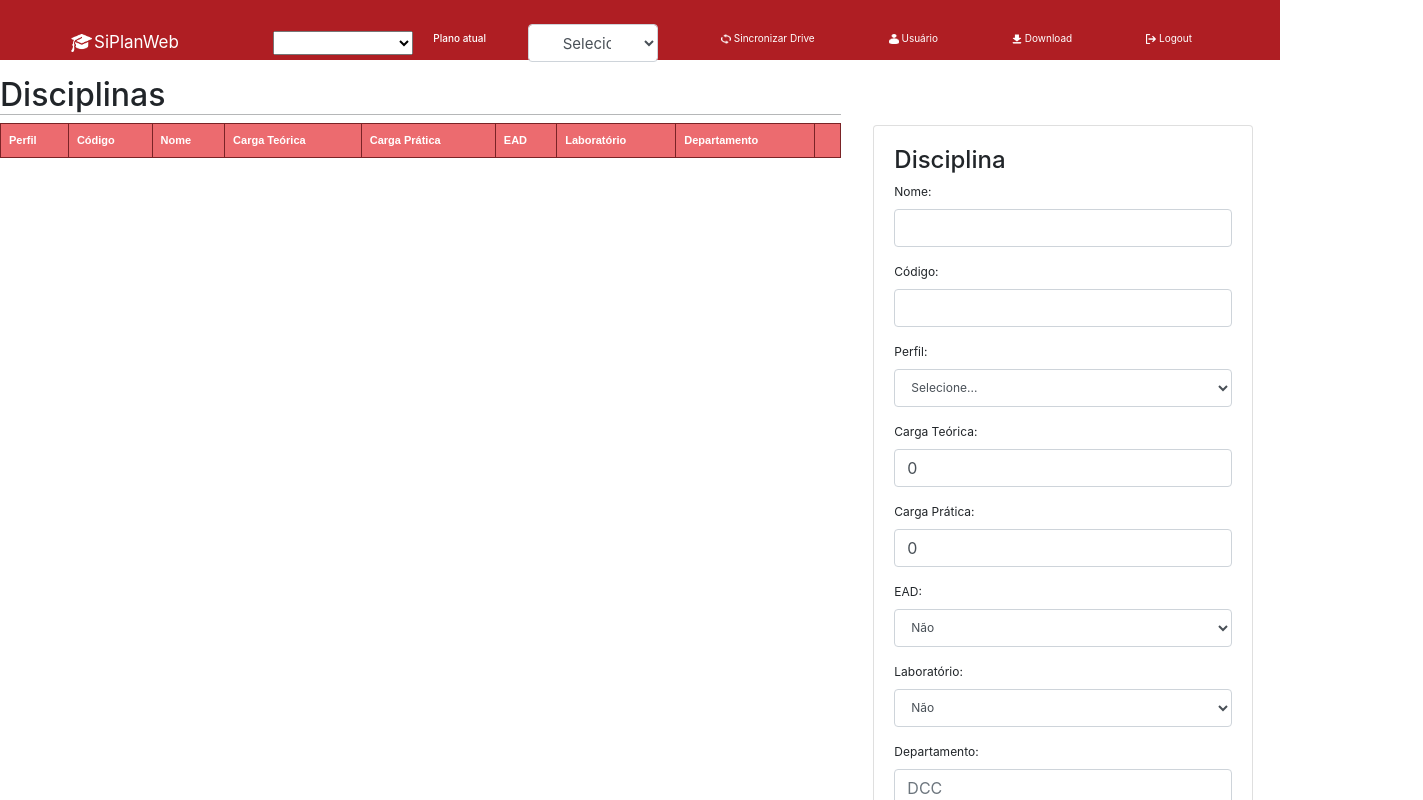
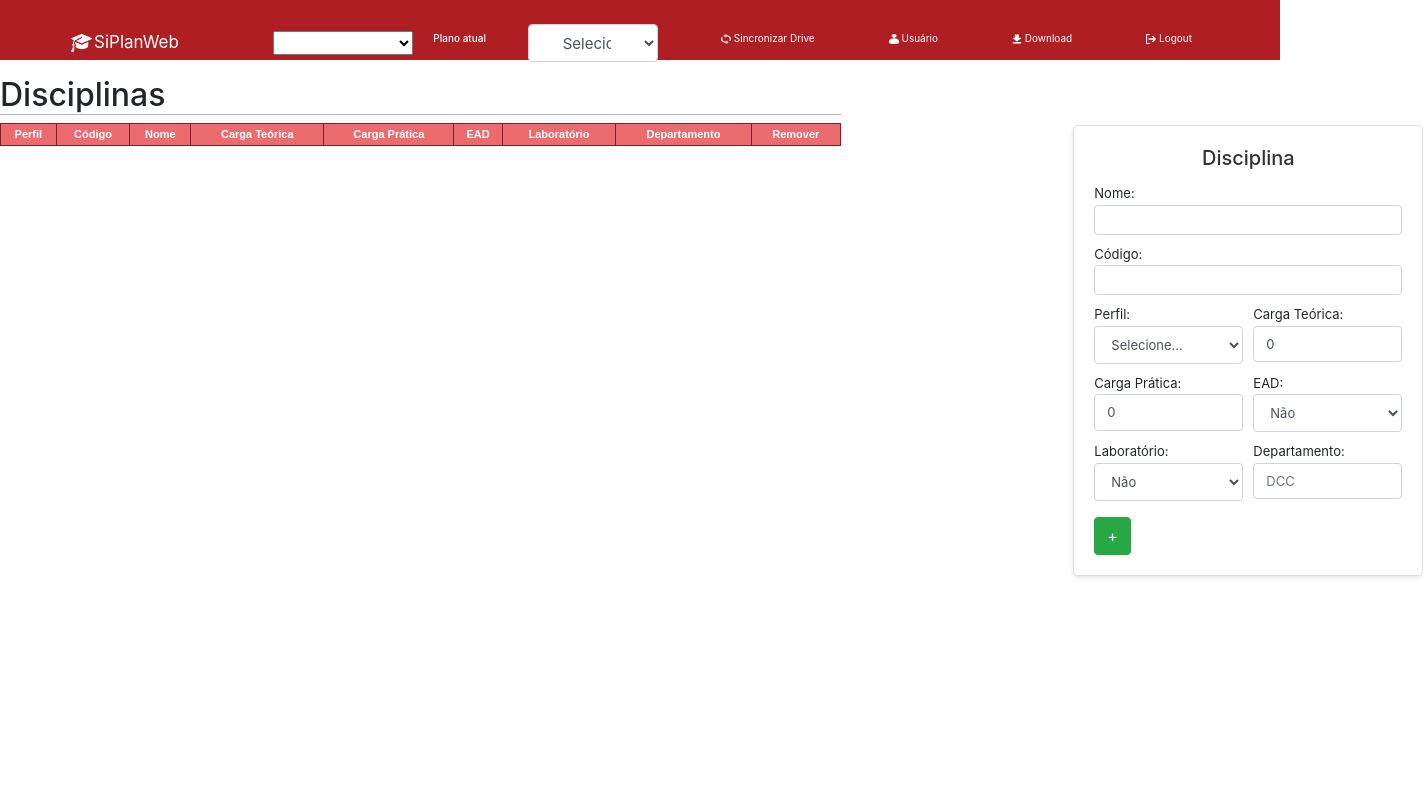
Before and after one commit to taissaxl/SiPlanWeb---Pratica, a Vue app: page /#/disciplinas in a window 1280 px wide. Shown: the top 800 px of the page, 1423 px wide, since content can reach past the window. Built offline with nearby package versions, Linux system fonts and the light colour scheme; what vue2-filters would draw is missing.

Commit message:
Refatora tabela

```diff
--- a/src/components/AppTable.vue
+++ b/src/components/AppTable.vue
@@ -5,7 +5,7 @@
         <!-- Tabela de disciplinas adicionadas -->
         <div class="mt-3" style="width: 841px; height: 871px;">
           <h2 style="border-bottom: 1px solid #21252954;">Disciplinas</h2>
-          <table class="table table-striped">
+          <table class="table table-bordered table-striped">
             <thead>
               <tr style="background-color: #ec6b6f; color: white;">
                 <th>Perfil</th>
@@ -16,20 +16,22 @@
                 <th>EAD</th>
                 <th>Laboratório</th>
                 <th>Departamento</th>
-                <th></th> <!-- Coluna vazia para o botão de remover -->
+                <th>Remover</th>
               </tr>
             </thead>
             <tbody>
               <tr v-for="(disciplina, index) in disciplinas" :key="index" style="height: 40px;">
+                <td>{{ disciplina.perfil }}</td>
+                <td>{{ disciplina.codigo }}</td>
                 <td>{{ disciplina.nome }}</td>
-                <td>{{ disciplina.codigo }}</td>
-                <td>{{ disciplina.perfil }}</td>
                 <td>{{ disciplina.cargaTeorica }}</td>
                 <td>{{ disciplina.cargaPratica }}</td>
                 <td>{{ disciplina.ead }}</td>
                 <td>{{ disciplina.laboratorio }}</td>
                 <td>{{ disciplina.departamento }}</td>
-                <td><button @click="removerDisciplina(index)" class="btn btn-danger"><i class="fas fa-times"></i></button></td>
+                <td>
+                  <button @click="confirmarRemocao(index)" class="btn btn-danger"><img src="./../assets/icone-fermer-et-x-gris.png" alt="Remove Button" style="width: 20px; height: 20px;"></button>
+                </td>
               </tr>
             </tbody>
           </table>
@@ -37,9 +39,9 @@
       </div>
       <div class="col-md-4">
         <!-- Card para preenchimento de disciplinas -->
-        <div class="card" style="width: 380px; height: 750px; margin-top: 65px;">
+        <div class="card card-disciplinas">
           <div class="card-body">
-            <h4>Disciplina</h4>
+            <h4 class="card-title">Disciplina</h4>
             <div class="form-group">
               <label for="nome">Nome:</label>
               <input v-model="novaDisciplina.nome" type="text" class="form-control" id="nome">
@@ -48,10 +50,11 @@
               <label for="codigo">Código:</label>
               <input v-model="novaDisciplina.codigo" type="text" class="form-control" id="codigo">
             </div>
-            <div class="form-group">
+            <div class="form-row">
+              <div class="form-group col-md-6">
                 <label for="perfil">Perfil:</label>
                 <select v-model="novaDisciplina.perfil" class="form-control" id="perfil">
-                <option selected >Selecione...</option>
+                  <option selected>Selecione...</option>
                   <option value="Arq/So">Arq/So</option>
                   <option value="Avançado">Avançado</option>
                   <option value="Banco de Dados">Banco de Dados</option>
@@ -72,35 +75,50 @@
                   <option value="Teste">Teste</option>
                 </select>
               </div>
-            <div class="form-group">
+              <div class="form-group col-md-6">
                 <label for="cargaTeorica">Carga Teórica:</label>
                 <input v-model="novaDisciplina.cargaTeorica" type="number" class="form-control" id="cargaTeorica" placeholder="0">
               </div>
-            <div class="form-group">
+            </div>
+            <div class="form-row">
+              <div class="form-group col-md-6">
                 <label for="cargaPratica">Carga Prática:</label>
                 <input v-model="novaDisciplina.cargaPratica" type="number" class="form-control" id="cargaPratica" placeholder="0">
               </div>
-            <div class="form-group">
+              <div class="form-group col-md-6">
                 <label for="ead">EAD:</label>
                 <select v-model="novaDisciplina.ead" class="form-control" id="ead">
                   <option value="Sim">Sim</option>
                   <option value="Não">Não</option>
                 </select>
               </div>
-            <div class="form-group">
+            </div>
+            <div class="form-row">
+              <div class="form-group col-md-6">
                 <label for="laboratorio">Laboratório:</label>
                 <select v-model="novaDisciplina.laboratorio" class="form-control" id="laboratorio">
                   <option value="Sim">Sim</option>
                   <option value="Não">Não</option>
                 </select>
               </div>
-            <div class="form-group">
+              <div class="form-group col-md-6">
                 <label for="departamento">Departamento:</label>
                 <input v-model="novaDisciplina.departamento" type="text" class="form-control" id="departamento" placeholder="DCC">
               </div>
-            <button @click="adicionarDisciplina" class="btn btn-success"><i class="fas fa-plus"></i>Adicionar</button>
-            <div v-if="mensagemErro" class="alert alert-danger mt-3">{{ mensagemErro }}</div>
             </div>
+            <button @click="adicionarDisciplina" class="btn btn-success"><i class="fas fa-plus"></i>+</button>
+          </div>
+        </div>
+      </div>
+    </div>
+    <!-- Modal de confirmação de remoção -->
+    <div v-if="showModal" class="modal-overlay">
+      <div class="modal-content">
+        <h5>Confirmar Remoção</h5>
+        <p>Deseja remover a disciplina?</p>
+        <div class="modal-buttons">
+          <button class="btn btn-success" @click="removerDisciplinaConfirmado">Sim</button>
+          <button class="btn btn-danger" @click="cancelarRemocao">Não</button>
         </div>
       </div>
     </div>
@@ -122,7 +140,9 @@ export default {
         departamento: ''
       },
       disciplinas: [],
-      mensagemErro: ''
+      mensagemErro: '',
+      showModal: false,
+      indexRemocao: null
     };
   },
   methods: {
@@ -132,16 +152,14 @@ export default {
         this.novaDisciplina.nome &&
         this.novaDisciplina.codigo &&
         this.novaDisciplina.perfil !== 'Selecione...' &&
-        this.novaDisciplina.cargaTeorica !== 0 &&
-        this.novaDisciplina.cargaPratica !== 0 &&
+        this.novaDisciplina.cargaTeorica >= 0 &&
+        this.novaDisciplina.cargaPratica >= 0 &&
         this.novaDisciplina.departamento
       ) {
-        // Verifica se já existe uma disciplina com os mesmos dados
+        // Verifica se já existe uma disciplina com o mesmo código
         const duplicada = this.disciplinas.some(
           disciplina =>
-            disciplina.nome === this.novaDisciplina.nome &&
-            disciplina.codigo === this.novaDisciplina.codigo &&
-            disciplina.perfil === this.novaDisciplina.perfil
+            disciplina.codigo === this.novaDisciplina.codigo
         );
 
         if (!duplicada) {
@@ -159,14 +177,19 @@ export default {
               'As cargas teórica e prática devem ser números.';
           }
         } else {
-          this.mensagemErro = 'Já existe uma disciplina com os mesmos dados.';
+          this.mensagemErro = 'Já existe uma disciplina com o mesmo código.';
         }
       } else {
         this.mensagemErro = 'Preencha todos os campos obrigatórios.';
       }
     },
-    removerDisciplina(index) {
-      this.disciplinas.splice(index, 1);
+    confirmarRemocao(index) {
+      this.indexRemocao = index;
+      this.showModal = true;
+    },
+    removerDisciplina() {
+      this.disciplinas.splice(this.indexRemocao, 1);
+      this.showModal = false;
     },
     limparCampos() {
       this.novaDisciplina.nome = '';
@@ -177,6 +200,16 @@ export default {
       this.novaDisciplina.ead = 'Não';
       this.novaDisciplina.laboratorio = 'Não';
       this.novaDisciplina.departamento = '';
+    },
+    cancelarRemocao() {
+      this.showModal = false;
+      this.indexRemocao = null;
+    },
+    removerDisciplinaConfirmado() {
+      if (this.indexRemocao !== null) {
+        this.removerDisciplina(this.indexRemocao);
+      }
+      this.cancelarRemocao();
     }
   }
 };
@@ -193,8 +226,8 @@ export default {
 }
 
 .table th, .table td {
-  padding: 8px;
-  text-align: left;
+  padding: 2px;
+  text-align: center;
   border-bottom: 1px solid #ddd;
 }
 
@@ -205,26 +238,90 @@ export default {
 
 /* Estilos para os botões de remover */
 .btn-danger {
-  height: 5px;
-  width: 5px;
-  color: #fff;
-  background-color: #dc3545;
-  border-color: #dc3545;
+  padding: 0;
+  background-color: transparent;
+  border: none;
 }
 
-.btn-danger:hover {
-  color: #fff;
-  background-color: #c82333;
-  border-color: #bd2130;
+.btn:hover {
+  color: #7a2326;
 }
 
-/* Estilos para os ícones dos botões */
-.btn i {
-  margin-right: 5px;
+.table tbody tr:hover {
+  background-color: #d5cfcf;
 }
 
-/* Estilos para o card */
-.card, option, select {
-  font-size: 12px;
+.card-disciplinas {
+  width: 350px;
+  height: auto;
+  border: 1px solid #ddd;
+  border-radius: 5px;
+  box-shadow: 0 2px 4px rgba(0, 0, 0, 0.1);
+  margin-top: 65px;
+  line-height: 0.5;
+  font-size: 13px;
+  margin-left: 200px;
+}
+
+.card-disciplinas .card-body {
+  padding: 20px;
+}
+
+.card-title {
+  font-size: 20px;
+  margin-bottom: 20px;
+  text-align: center;
+  color: #333;
+}
+
+.form-group input,
+.form-group select {
+  width: 100%;
+  height: 70%;
+  font-size: 13px;
+}
+
+button.btn-success .btn {
+  display: block;
+  width: 5%;
+  margin-top: 10px;
+}
+
+/* Estilos para o modal de confirmação de remoção */
+.modal-overlay {
+  position: fixed;
+  top: 0;
+  left: 0;
+  width: 100%;
+  height: 100%;
+  background: rgba(0, 0, 0, 0.5);
+  display: flex;
+  justify-content: center;
+  align-items: center;
+}
+
+.modal-content {
+  background: white;
+  width: 350px;
+  padding: 20px;
+  border-radius: 10px;
+  text-align: center;
+}
+
+.modal-buttons {
+  display: flex;
+  justify-content: space-around;
+  margin-top: 20px;
+}
+
+.modal-buttons .btn-success {
+  background-color: #7a2326dd;
+  border-color: #7a2326dd;
+}
+
+.modal-buttons .btn-danger {
+  background-color: #333333a5;
+  border-color: #333333a5;
+  width: 50px;
 }
 </style>
```
Lines whose indentation alone changed are shown as unchanged.
